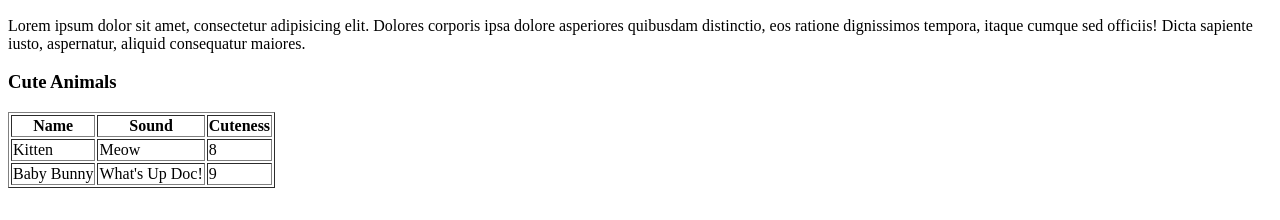
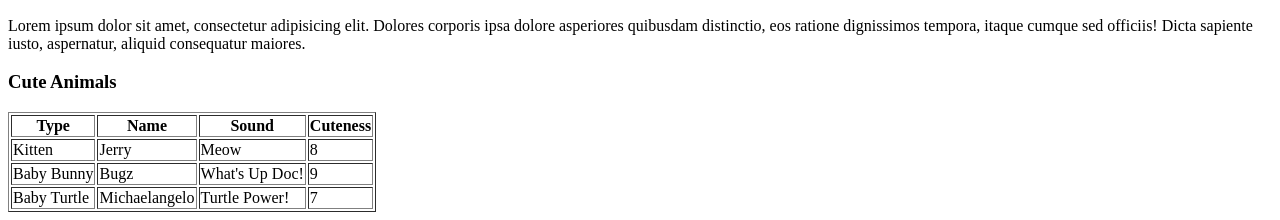
Before and after one commit to dltp200/my_first_website, a plain HTML site: page index.html in a window 1280 px wide. Shown: the part 1009-1229 px from the top of the page. Before the commit the page ends 1205 px from the top, so only its background shows below. Drawn offline with Linux system fonts and the light colour scheme.

Commit message:
added table row/column

```diff
--- a/index.html
+++ b/index.html
@@ -59,6 +59,7 @@
 		<h3>Cute Animals</h3>
 		<table border="1">
 			<thead>
+				<th>Type</th>
 				<th>Name</th>
 				<th>Sound</th>
 				<th>Cuteness</th>
@@ -66,13 +67,21 @@
 			<tbody>
 				<tr>
 					<td>Kitten</td>
+					<td>Jerry</td>
 					<td>Meow</td>
 					<td>8</td>
 				</tr>
 				<tr>
 					<td>Baby Bunny</td>
+					<td>Bugz</td>
 					<td>What's Up Doc!</td>
 					<td>9</td>
+				</tr>
+				<tr>
+					<td>Baby Turtle</td>
+					<td>Michaelangelo</td>
+					<td>Turtle Power!</td>
+					<td>7</td>
 				</tr>
 			</tbody>
 		</table>
```
